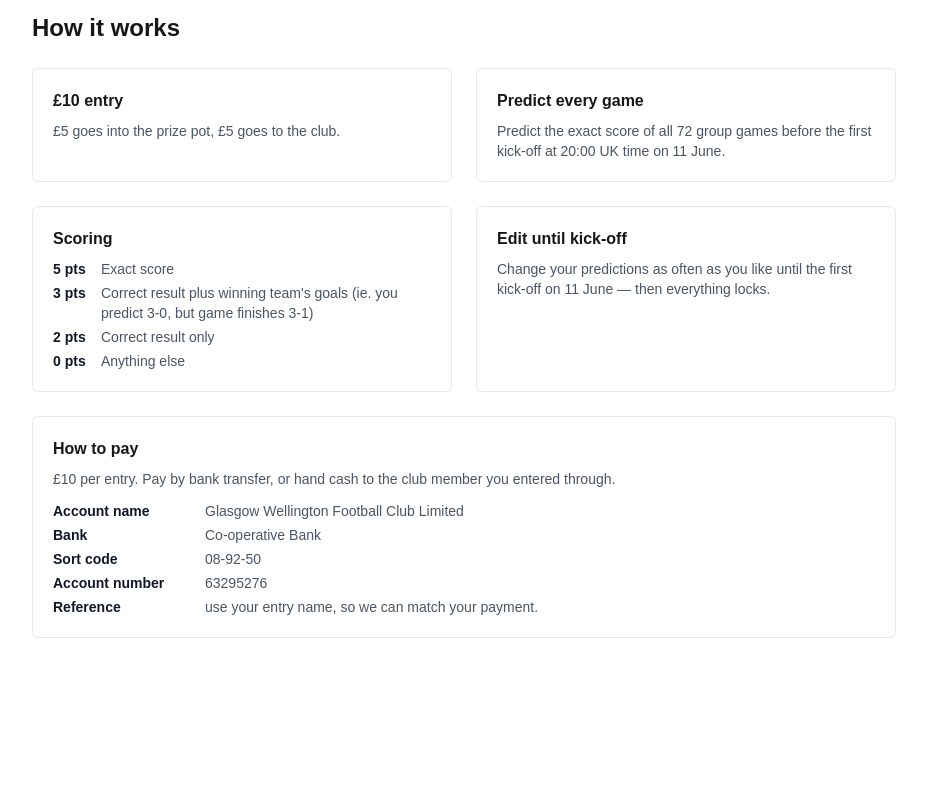
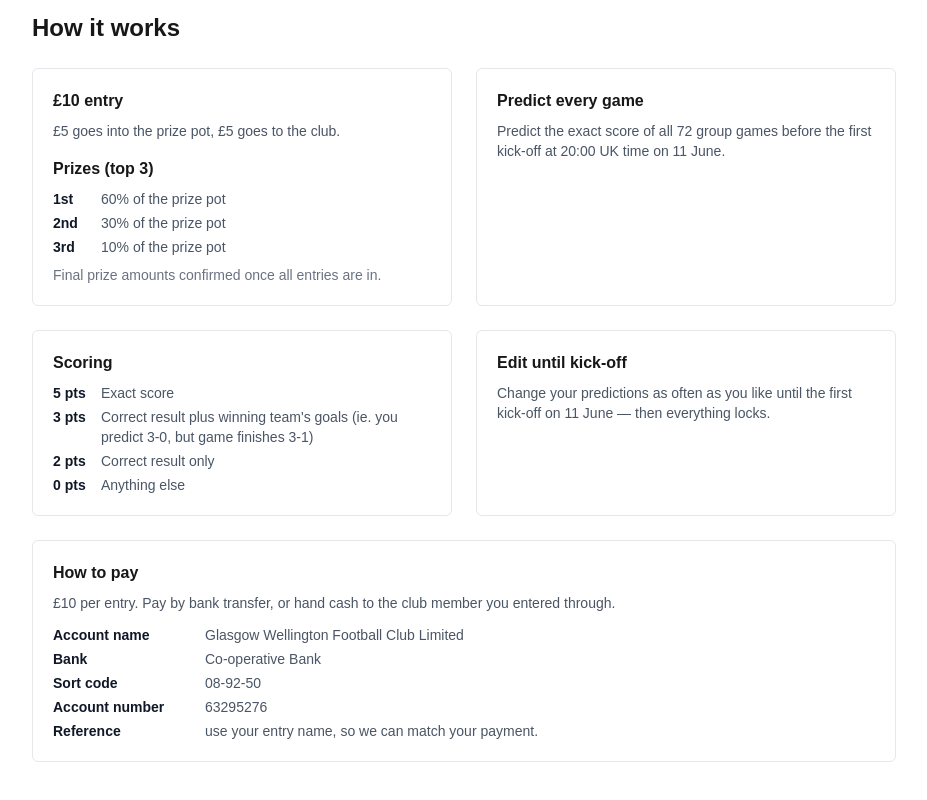
Before and after one commit to telfer17/world-cup-predictor, a Next.js app: page / in a window 1280 px wide. Shown: the part 840-1640 px from the top of the page, without its empty margins (176-1103 px from the left). Before the commit the page ends 1542 px from the top, so only its background shows below. Built offline with nearby package versions, Linux system fonts and the light colour scheme.

Commit message:
code rabbit fixes

```diff
--- a/app/page.tsx
+++ b/app/page.tsx
@@ -57,6 +57,30 @@ export default function Home() {
             <h3 className="font-semibold">£10 entry</h3>
             <p className="mt-2 text-sm text-gray-600">
               £5 goes into the prize pot, £5 goes to the club.
+            </p>
+            <h4 className="mt-4 font-semibold">Prizes (top 3)</h4>
+            <ul className="mt-2 space-y-1 text-sm text-gray-600">
+              <li className="flex gap-2">
+                <span className="w-10 shrink-0 font-semibold text-gray-900">
+                  1st
+                </span>
+                60% of the prize pot
+              </li>
+              <li className="flex gap-2">
+                <span className="w-10 shrink-0 font-semibold text-gray-900">
+                  2nd
+                </span>
+                30% of the prize pot
+              </li>
+              <li className="flex gap-2">
+                <span className="w-10 shrink-0 font-semibold text-gray-900">
+                  3rd
+                </span>
+                10% of the prize pot
+              </li>
+            </ul>
+            <p className="mt-2 text-sm text-gray-500">
+              Final prize amounts confirmed once all entries are in.
             </p>
           </div>
 
--- a/components/LeaderboardTable.tsx
+++ b/components/LeaderboardTable.tsx
@@ -27,19 +27,30 @@ export default function LeaderboardTable() {
 
   useEffect(() => {
     let cancelled = false;
+    let inFlight = false;
 
     async function load() {
+      if (inFlight || cancelled) return;
+      inFlight = true;
+      try {
         const { data, error } = await supabaseBrowser
           .from("leaderboard")
-        .select("*");
+          .select("*")
+          .order("points", { ascending: false })
+          .order("exact_scores", { ascending: false })
+          .order("name")
+          .returns<LeaderboardRow[]>();
         if (cancelled) return;
         if (error) {
           setFailed(true);
           return;
         }
-      setRows(data as LeaderboardRow[]);
+        setRows(data);
         setUpdatedAt(new Date());
         setFailed(false);
+      } finally {
+        inFlight = false;
+      }
     }
 
     load();
```
Lines whose indentation alone changed are shown as unchanged.
